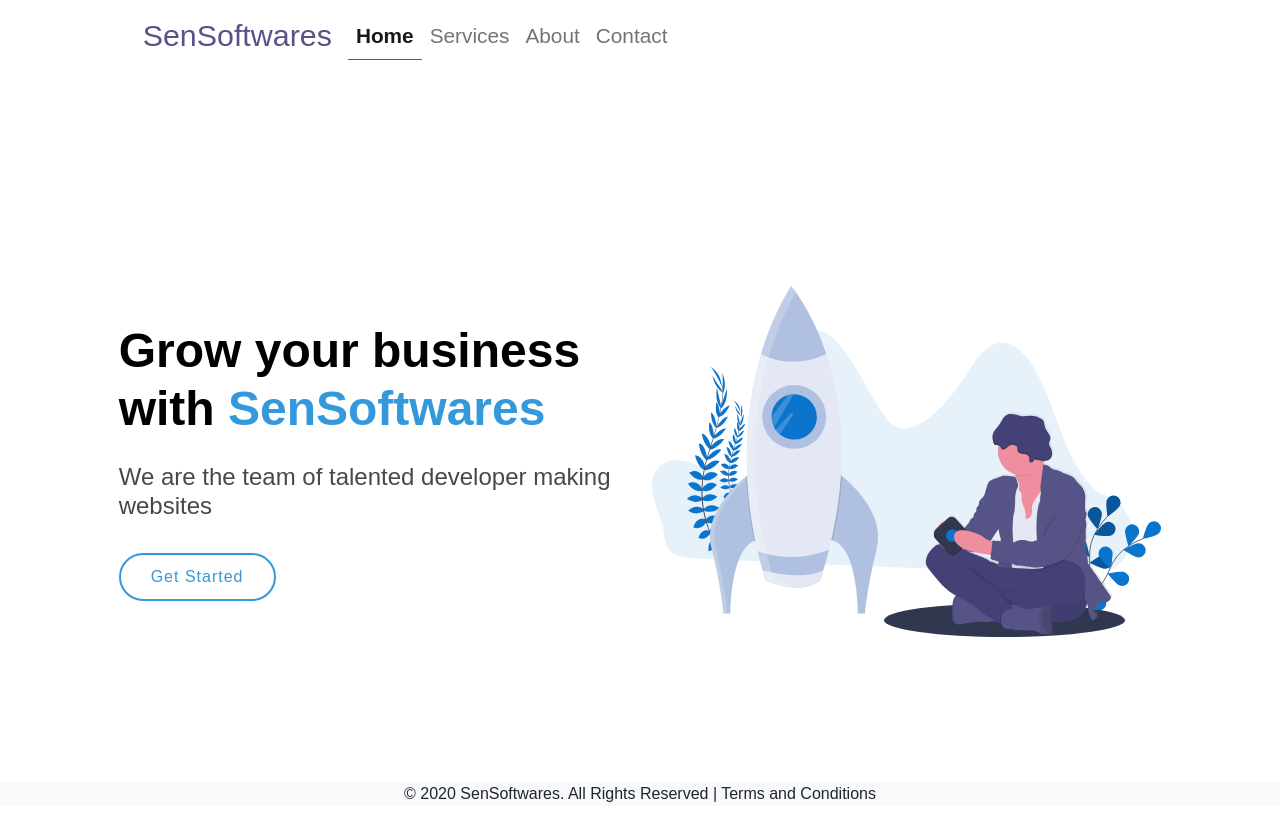
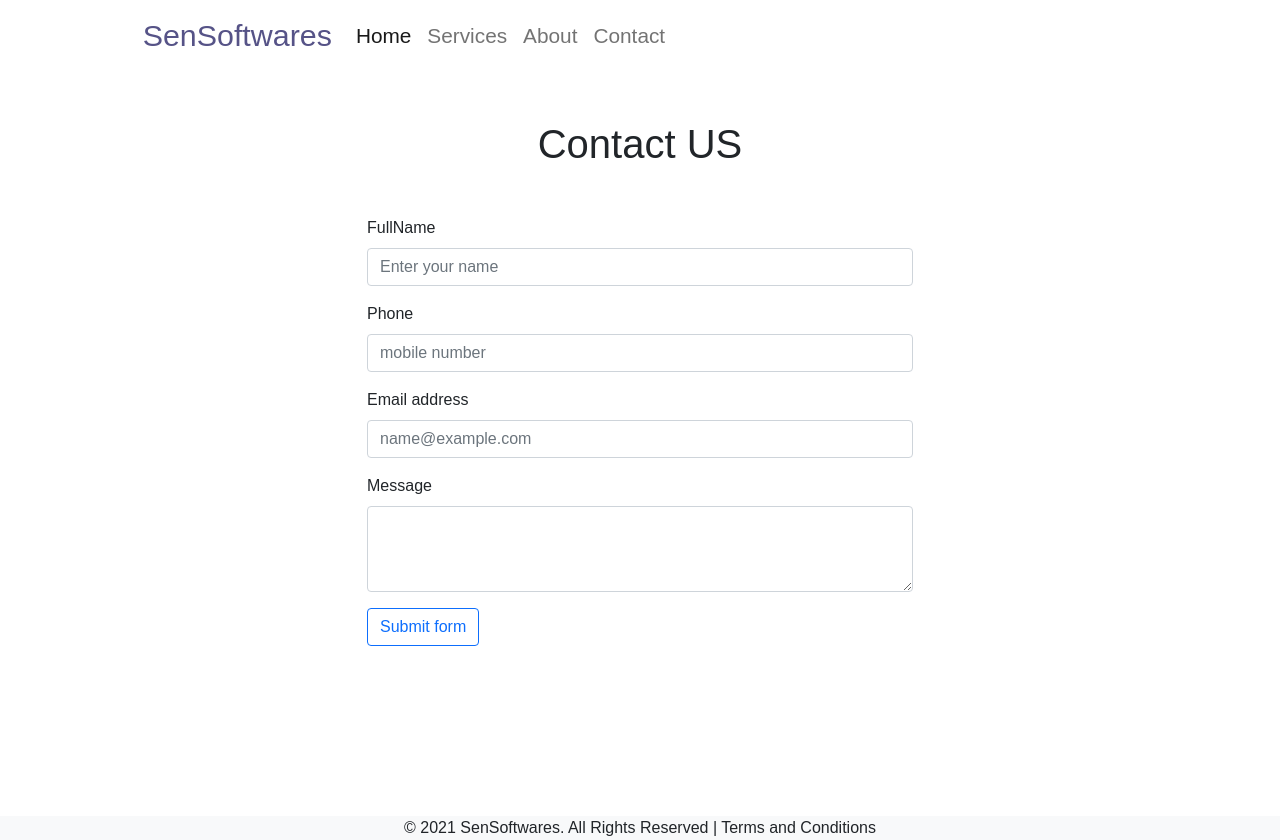
Before and after one commit to warpan20/first-react-deploy, a React (Create React App) app: page /first-react-deploy/contact in a window 1280 px wide. Before the commit this address led to /. Before the commit the page ends 806 px from the top, so only its background shows below. Built offline with nearby package versions, Linux system fonts and the light colour scheme; a web font is replaced by a local one.

Commit message:
seventh commit

```diff
--- a/src/App.jsx
+++ b/src/App.jsx
@@ -14,11 +14,11 @@
     <>
       <Navbar />
       <Switch>
-        <Route exact path="/" component={Home} />
-        <Route exact path="/about" component={About} />
-        <Route exact path="/service" component={Service} />
-        <Route exact path="/contact" component={Contact} />
-        <Redirect to="/" />
+        <Route exact path="/first-react-deploy/" component={Home} />
+        <Route exact path="/first-react-deploy/about" component={About} />
+        <Route exact path="/first-react-deploy/service" component={Service} />
+        <Route exact path="/first-react-deploy/contact" component={Contact} />
+        <Redirect to="/first-react-deploy" />
       </Switch>
       <Footer />
 
--- a/src/Footer.jsx
+++ b/src/Footer.jsx
@@ -4,7 +4,7 @@
   return (
     <>
       <footer className="w-100 bg-light text-center">
-        <p>© 2020 SenSoftwares. All Rights Reserved | Terms and Conditions</p>
+        <p>© 2021 SenSoftwares. All Rights Reserved | Terms and Conditions</p>
       </footer>
     </>
   );
```
Also changed, not shown: 13 other files (tests, documents, lock files or other folders).
